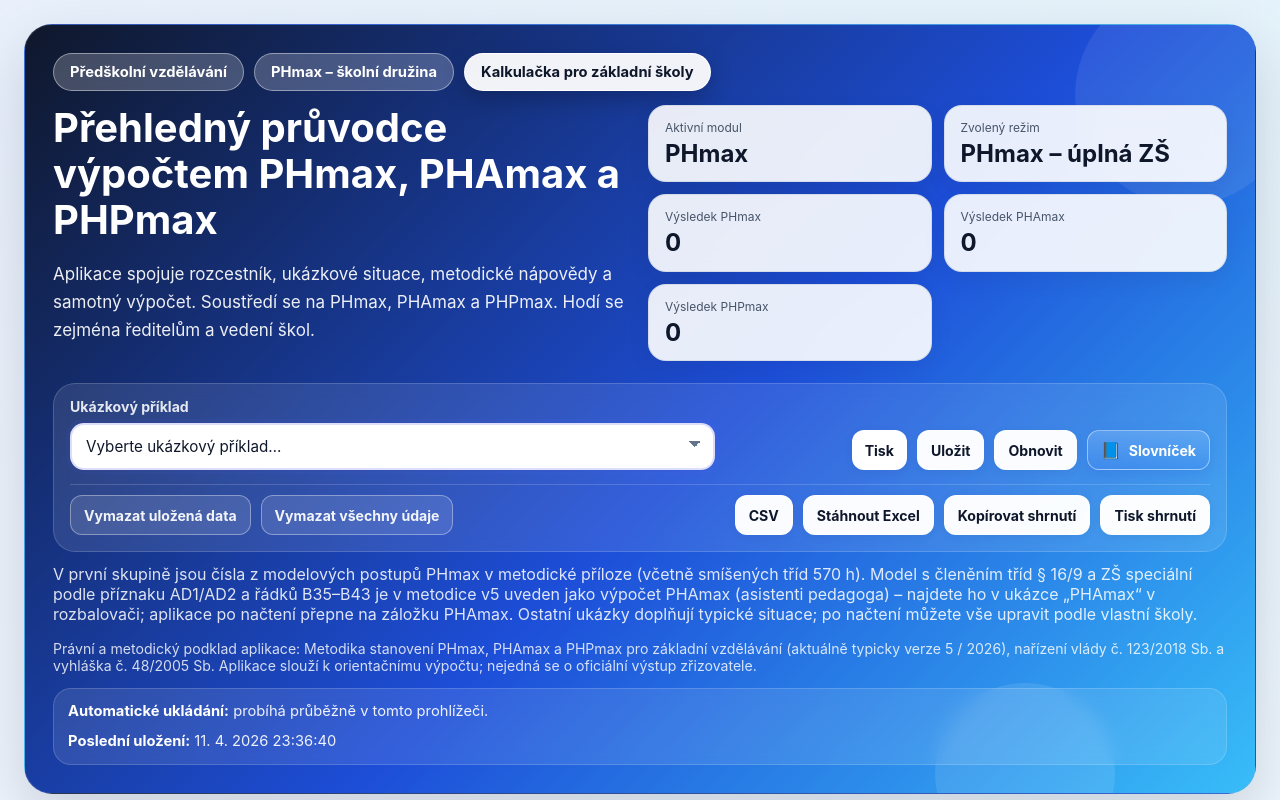
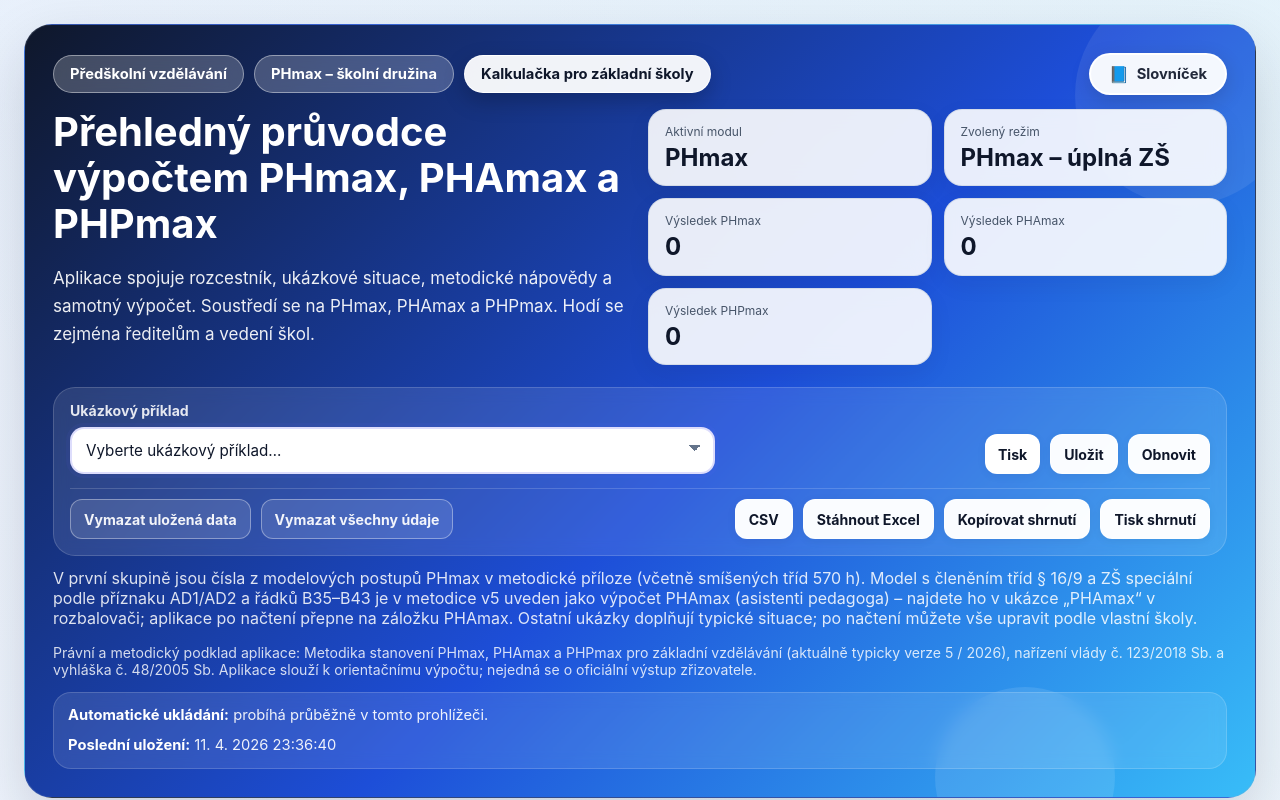
Before and after one commit to tomas-zahradnicek/phmax_webapp, a React (Vite) app: page / in a window 1280 px wide. Shown: the top 800 px of the page. Built offline with nearby package versions, Linux system fonts and the light colour scheme.

Commit message:
Add files via upload

```diff
--- a/src/App.tsx
+++ b/src/App.tsx
@@ -117,15 +117,13 @@ function HelpHint({ text }: { text: string }) {
 
 
 
-const GlossaryIconButton = forwardRef<HTMLButtonElement, { onClick: () => void }>(function GlossaryIconButton(
-  { onClick },
-  ref
-) {
+const GlossaryIconButton = forwardRef<HTMLButtonElement, { onClick: () => void; className?: string }>(
+  function GlossaryIconButton({ onClick, className }, ref) {
   return (
     <button
       ref={ref}
       type="button"
-      className="glossary-icon-btn"
+      className={["glossary-icon-btn", className].filter(Boolean).join(" ")}
       onClick={onClick}
       title="Otevřít slovníček pojmů"
       aria-label="Otevřít slovníček pojmů"
@@ -1523,7 +1521,14 @@ export default function App() {
           <div className="hero__orb hero__orb--one" />
           <div className="hero__orb hero__orb--two" />
 
-          <ProductViewPills productView={productView} setProductView={setProductView} />
+          <div className="hero__pills-row">
+            <ProductViewPills productView={productView} setProductView={setProductView} />
+            <GlossaryIconButton
+              ref={glossaryTriggerRef}
+              className="glossary-icon-btn--hero"
+              onClick={() => setGlossaryOpen(true)}
+            />
+          </div>
 
           <div className="grid two hero__grid">
             <div>
@@ -1587,7 +1592,6 @@ export default function App() {
               <button type="button" className="btn btn--light" onClick={() => window.print()}>Tisk</button>
               <button type="button" className="btn ghost" onClick={saveSnapshotManually}>Uložit</button>
               <button type="button" className="btn ghost" onClick={restoreSnapshot}>Obnovit</button>
-              <GlossaryIconButton ref={glossaryTriggerRef} onClick={() => setGlossaryOpen(true)} />
             </div>
             <hr className="hero-actions__divider" aria-hidden="true" />
             <div className="hero-actions__group hero-actions__group--meta">
--- a/src/styles.css
+++ b/src/styles.css
@@ -224,6 +224,29 @@ button.pill--hero-toggle--active {
   box-shadow: 0 8px 26px rgba(0, 0, 0, 0.2);
 }
 
+/* Slovníček v horní liště ZŠ (stejná pozice jako Nápověda u PV/ŠD) */
+.hero__pills-row .glossary-icon-btn--hero {
+  flex-shrink: 0;
+  min-height: auto;
+  padding: 9px 18px;
+  border-radius: 999px;
+  background: rgba(255, 255, 255, 0.95);
+  color: #0f172a;
+  border: 2px solid rgba(255, 255, 255, 0.98);
+  box-shadow: 0 6px 20px rgba(0, 0, 0, 0.16);
+}
+
+.hero__pills-row .glossary-icon-btn--hero:hover {
+  background: #fff;
+  border-color: #fff;
+  box-shadow: 0 8px 26px rgba(0, 0, 0, 0.2);
+  transform: none;
+}
+
+.hero__pills-row .glossary-icon-btn--hero .glossary-icon-btn__label {
+  color: #0f172a;
+}
+
 .btn.btn--pv-add-workplace {
   font-weight: 700;
   padding: 11px 18px;
@@ -2748,6 +2771,10 @@ input[type="radio"] {
   .glossary-icon-btn__label {
     display: none;
   }
+
+  .hero__pills-row .glossary-icon-btn--hero .glossary-icon-btn__label {
+    display: inline;
+  }
 }
 
 
```
